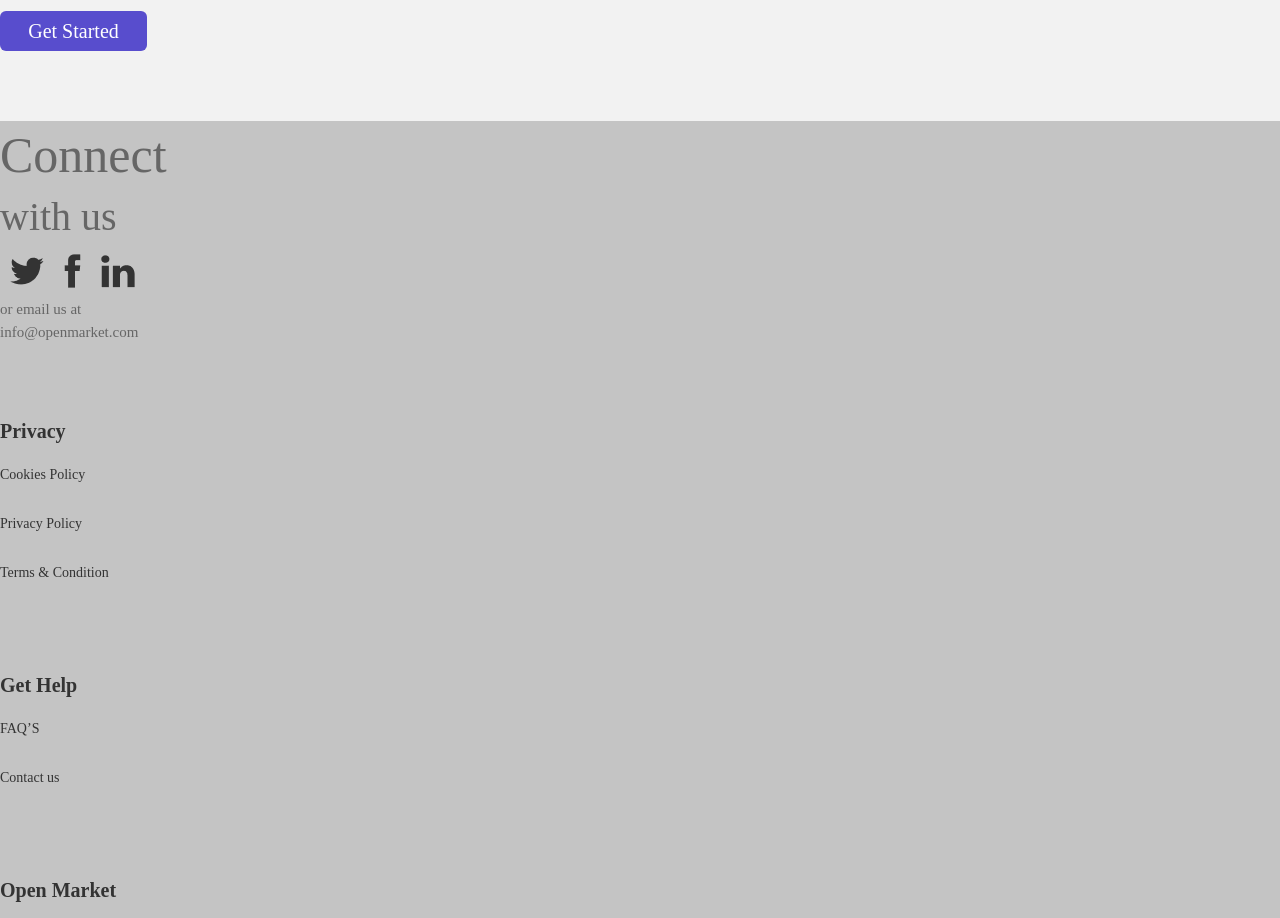
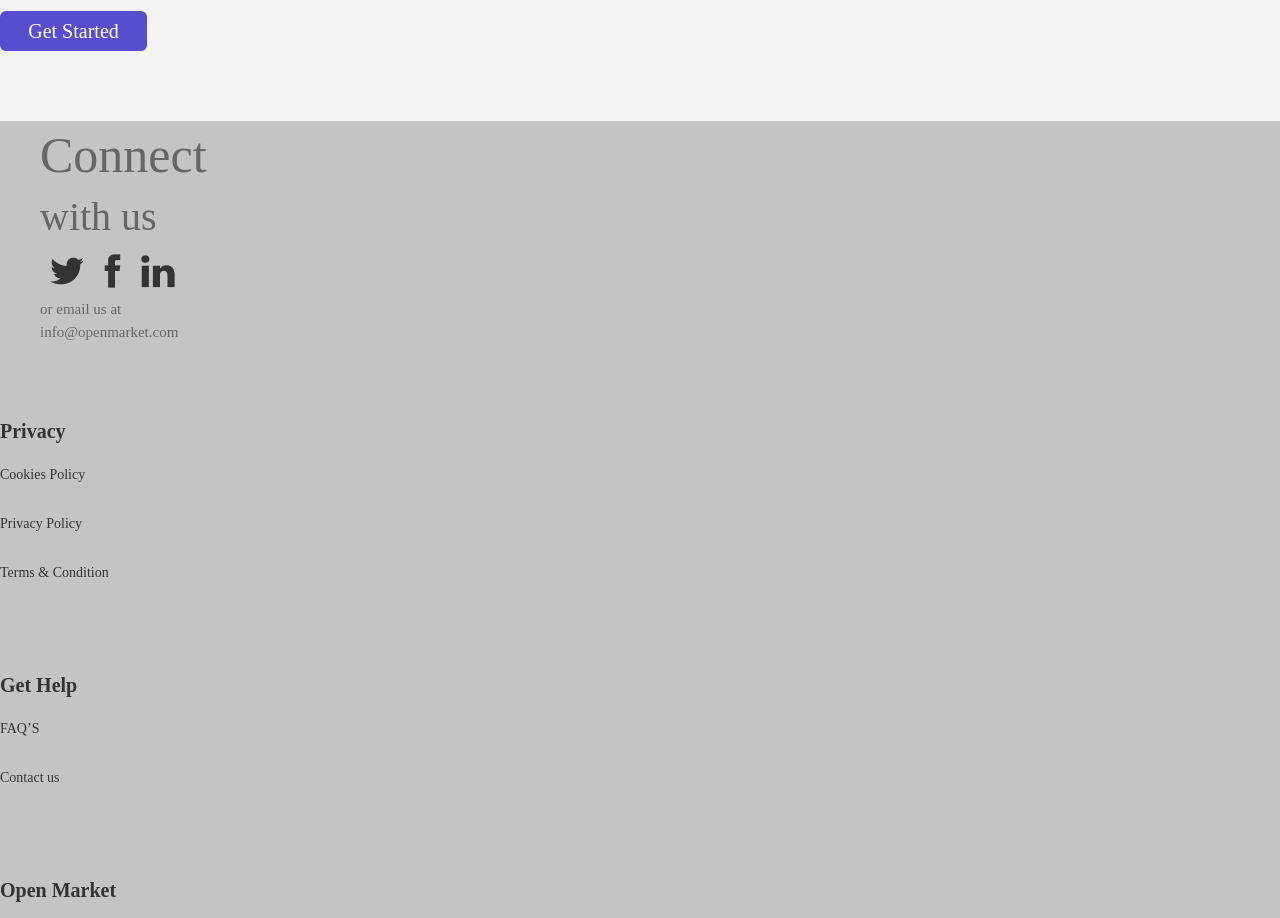
Before and after one commit to tusimegod123/open-market, an Angular app: page / in a window 1280 px wide. Shown: the part 3840-4758 px from the top of the page. Built offline with nearby package versions, Linux system fonts and the light colour scheme.

Commit message:
Modify footer component

```diff
--- a/src/app/Components/footer-all/footer-all.component.html
+++ b/src/app/Components/footer-all/footer-all.component.html
@@ -1,6 +1,6 @@
-<div class="uk-child-width-expand@s uk-height-xlarge-bottom" uk-grid id="footer">
-    <div class="uk-width-small" ></div>
-    <div >
+<div class="uk-child-width-expand@s uk-height-xlarge-bottom " uk-grid id="footer">
+
+    <div class="uk-margin-medium-left" >
 
       <p class="uk-margin-large-top" id="connect">Connect </p>
       <p id="connect2">with us</p>
```
